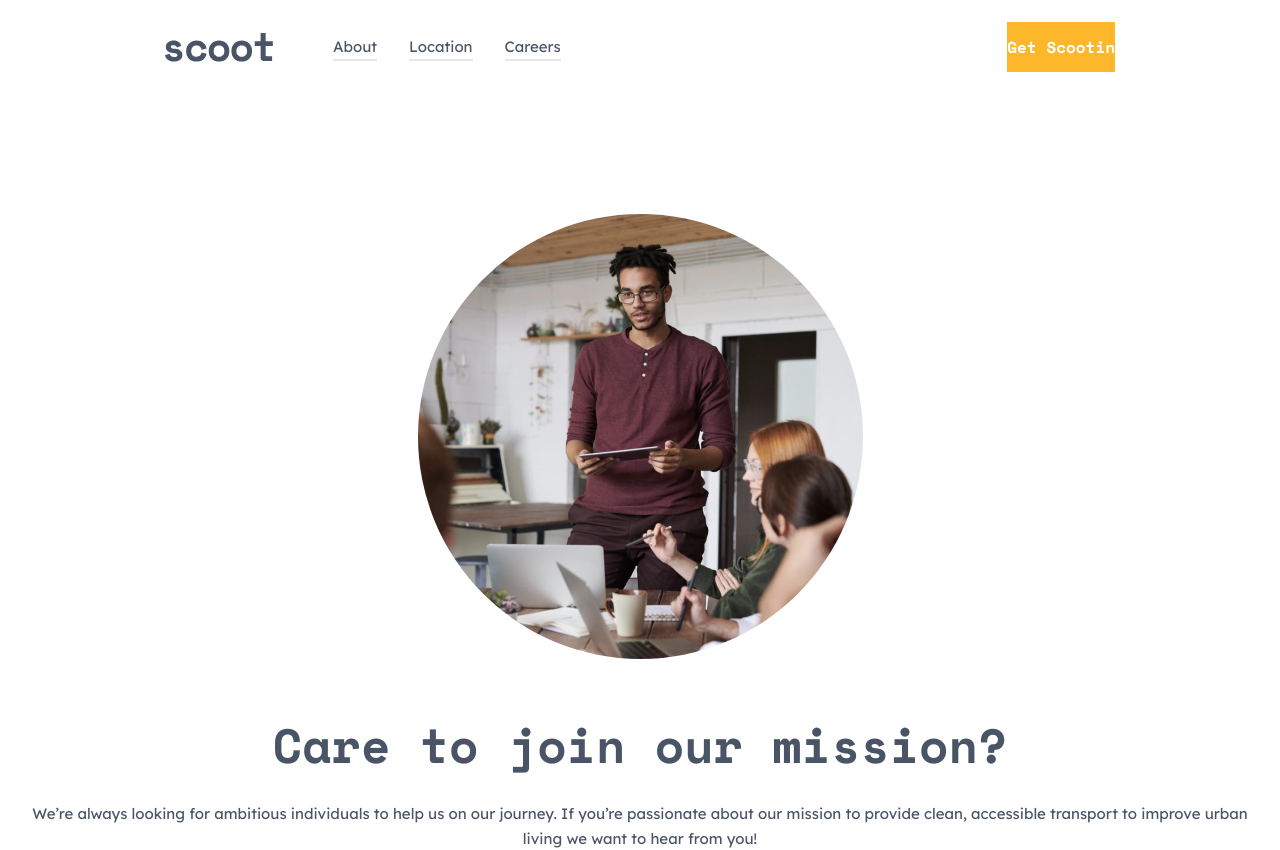
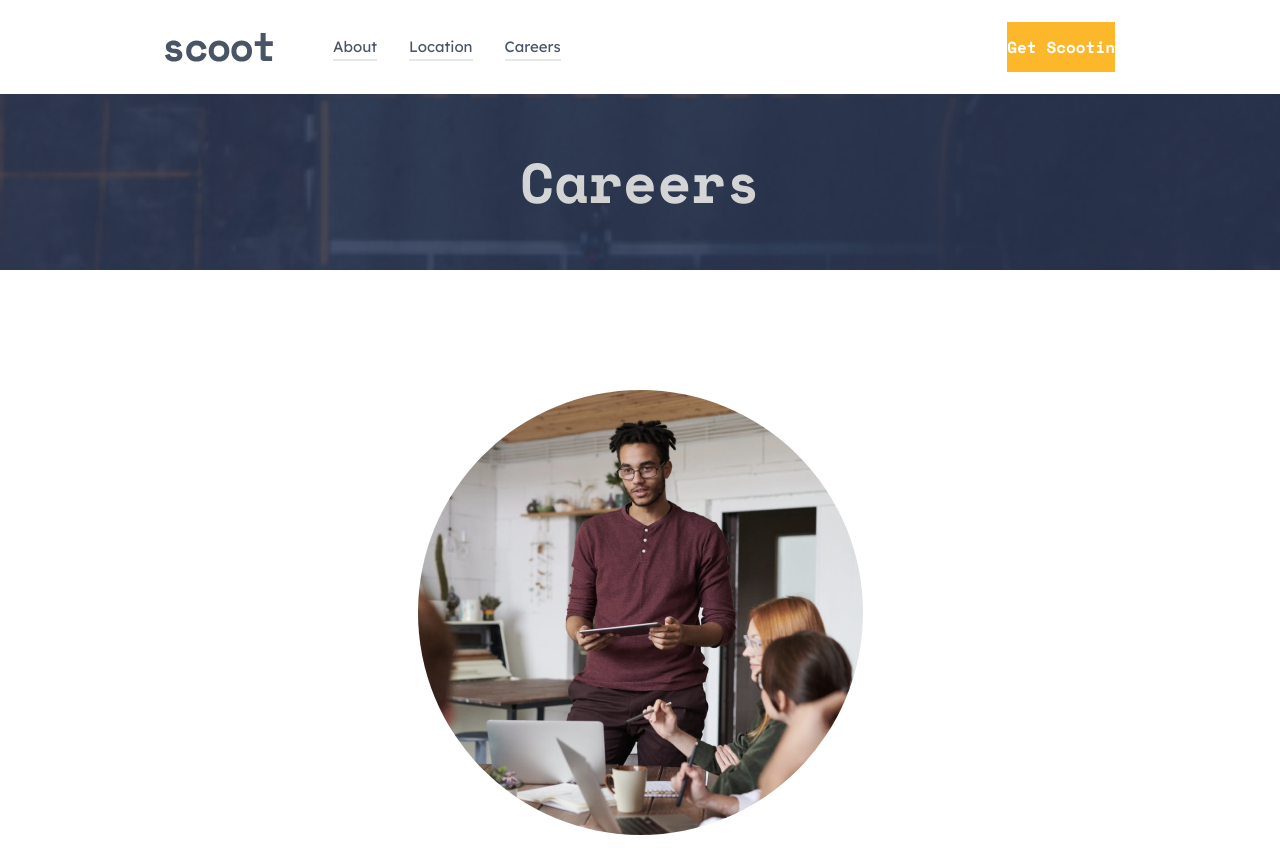
Before and after one commit to Azimsher07/scoot, a React (Vite) app: page /careers in a window 1280 px wide. Shown: the top 850 px of the page. Built offline with nearby package versions, Linux system fonts and the light colour scheme.

Commit message:
careers common hero finish

```diff
--- a/src/components/pages/AboutComponents/AboutHero/AboutHero.jsx
+++ b/src/components/common/commonHero/CommonHero.jsx
@@ -1,10 +1,10 @@
 import React from "react";
-import { Heading1 } from "../../../common";
+import { Heading1 } from "../heading";
 
-export const AboutHero = ({ children }) => {
+export const CommonHero = ({ children }) => {
   return (
-    <div className=" bg-aboutHeroSM bg-no-repeat bg-cover ">
-      <div className="bg-gr-4 opacity-90 py-[60px] text-center">
+    <div className="bg-oPHeroSM bg-no-repeat bg-cover">
+      <div className="bg-gr-4 opacity-80 py-[60px] text-center">
         <Heading1 color={false}>{children}</Heading1>
       </div>
     </div>
--- /dev/null
+++ b/src/components/common/commonHero/index.js
@@ -0,0 +1 @@
+export * from "./CommonHero"
--- a/src/components/common/index.js
+++ b/src/components/common/index.js
@@ -3,3 +3,4 @@ export { Paragraph, NavP } from "./paragraph";
 export { Heading1, Heading2, Heading3, Heading4 } from "./heading";
 export { SignIn } from "./signIn";
 export { OurThings } from "./ourThings";
+export { CommonHero } from "./commonHero";
--- a/src/components/pages/CareersComponent/jobs/index.js
+++ b/src/components/pages/CareersComponent/jobs/index.js
@@ -1 +1 @@
-export * from "./Jobs"
+export * from "./Jobs";
--- a/src/pages/Careers/Careers.jsx
+++ b/src/pages/Careers/Careers.jsx
@@ -1,10 +1,11 @@
 import React from "react";
 import { Jobs, OurMission } from "../../components/pages/CareersComponent";
-import { OurThings } from "../../components/common";
+import { CommonHero, OurThings } from "../../components/common";
 
 export const Careers = () => {
   return (
     <section>
+      <CommonHero>Careers</CommonHero>
       <div className="smPadding">
         <OurMission />
         <OurThings>Why join us?</OurThings>
--- a/src/pages/Locations/Locations.jsx
+++ b/src/pages/Locations/Locations.jsx
@@ -1,5 +1,13 @@
 import React from "react";
+import { CommonHero } from "../../components/common";
 
 export const Locations = () => {
-  return <div>Locations</div>;
+  return (
+    <div>
+      <CommonHero>Locations</CommonHero>
+      <div className="smPadding">
+
+      </div>
+    </div>
+  );
 };
--- a/tailwind.config.js
+++ b/tailwind.config.js
@@ -12,6 +12,8 @@ export default {
         hero: "url('/public/images/homeImages/heroImg.png')",
         aboutHero: "url('/public/images/otherPages/heroOfOtherPages.png')",
         aboutHeroSM: "url('/public/images/otherPages/aboutHeroSM.png')",
+        oPHeroSM: "url('/public/images//otherPages/careerHero.png')",
+        oPHeroXL: "url('/public/images//otherPages/careerHeroBig.png')",
       },
       fontFamily: {
         mf: "spaceMono",
```
